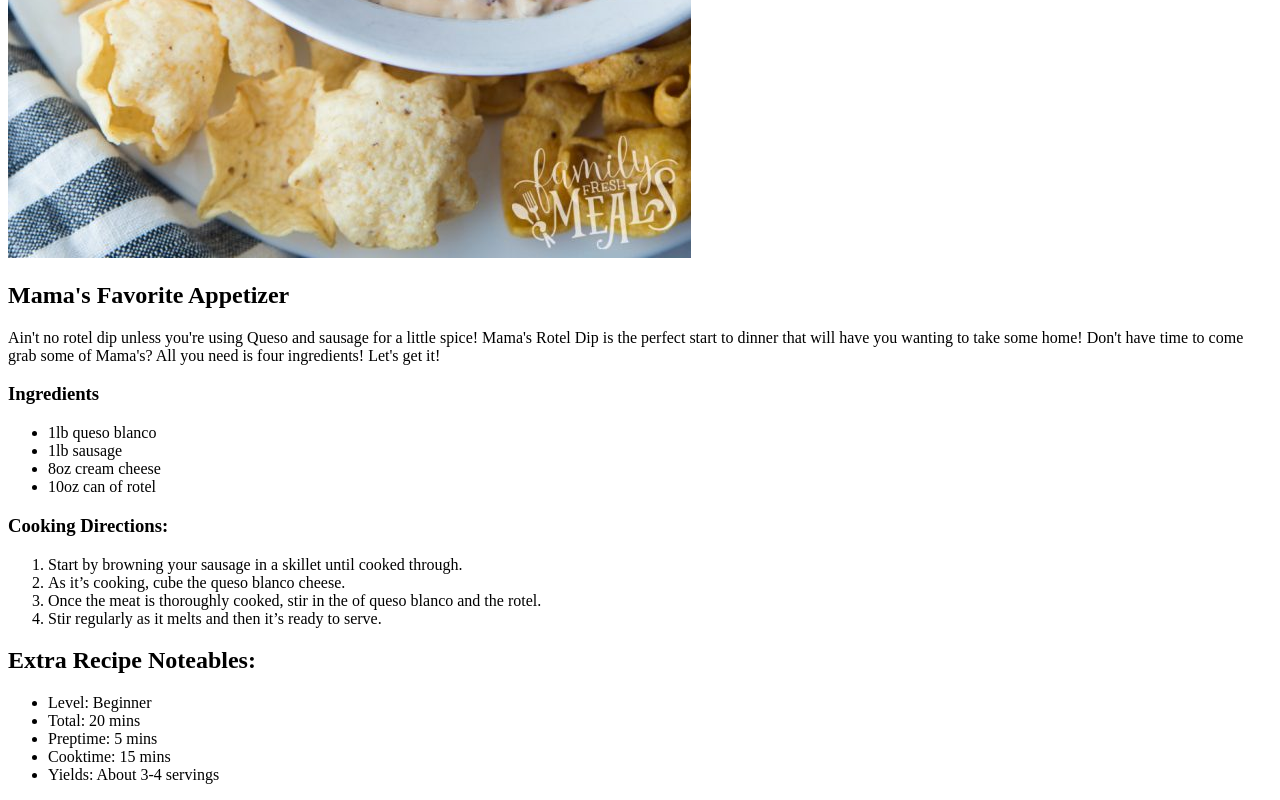
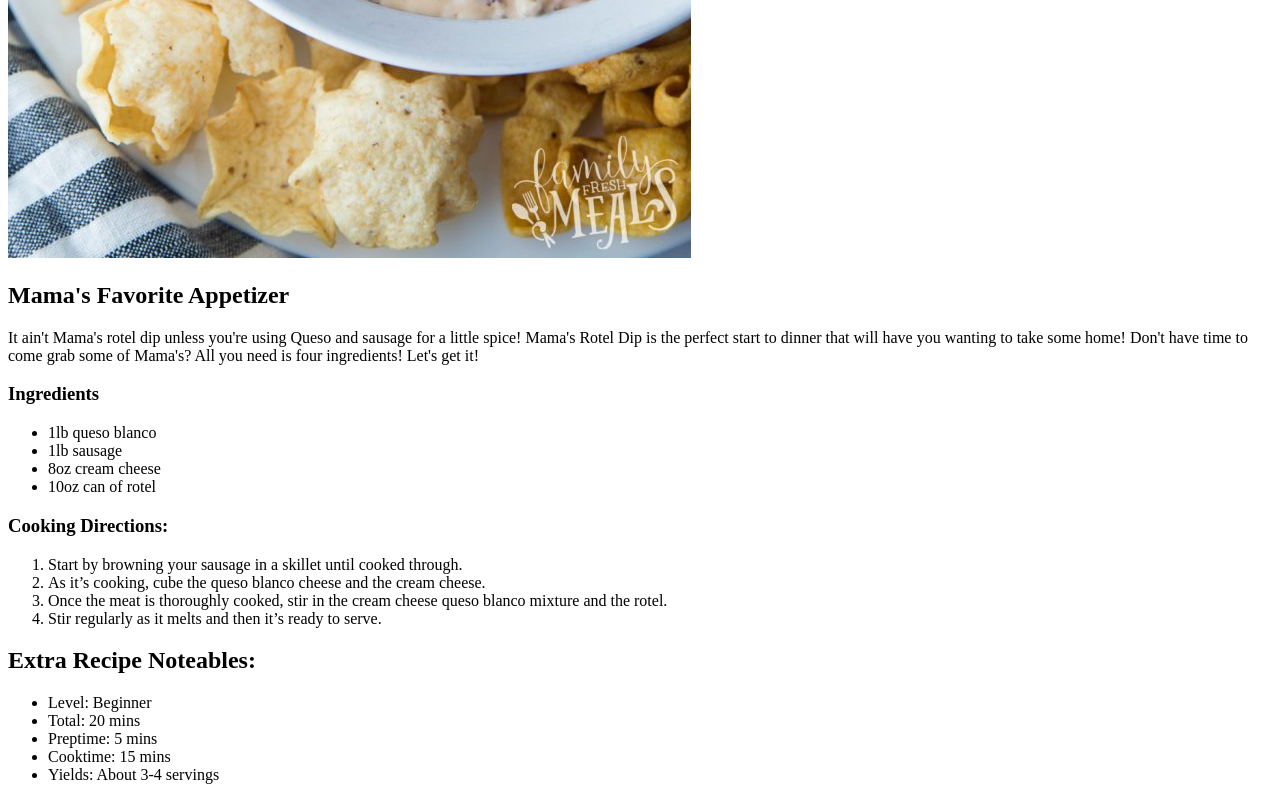
Before and after one commit to GogglesTv/odin-recipes, a plain HTML site: page recipes/roteldip.html in a window 1280 px wide. Shown: the part 846-1646 px from the top of the page. Drawn offline with Linux system fonts and the light colour scheme.

Commit message:
Minor adjustments

```diff
--- a/recipes/roteldip.html
+++ b/recipes/roteldip.html
@@ -9,11 +9,11 @@
 </head>
     <body>
         <h1>Rotel Dip with a Lil' Twist</h1>
-        <img src="../images/roteldip.jpg" alt="Mama's Queso Rotel Dip">
+            <img src="../images/roteldip.jpg" alt="Mama's Queso Rotel Dip">
 
         <h2>Mama's Favorite Appetizer</h2>
         <p>
-            Ain't no rotel dip unless you're using Queso and sausage for a little spice!
+            It ain't Mama's rotel dip unless you're using Queso and sausage for a little spice!
             Mama's Rotel Dip is the perfect start to dinner that will have you wanting to take some home!
             Don't have time to come grab some of Mama's? All you need is four ingredients! Let's get it!
         </p>
@@ -28,8 +28,8 @@
         <h3>Cooking Directions:</h3>
             <ol>
                 <li>Start by browning your sausage in a skillet until cooked through.</li>
-                <li>As it’s cooking, cube the queso blanco cheese.</li>
-                <li>Once the meat is thoroughly cooked, stir in the of queso blanco and the rotel.</li>
+                <li>As it’s cooking, cube the queso blanco cheese and the cream cheese.</li>
+                <li>Once the meat is thoroughly cooked, stir in the cream cheese queso blanco mixture and the rotel.</li>
                 <li>Stir regularly as it melts and then it’s ready to serve.</li>
             </ol>
 
```
